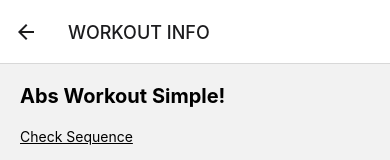
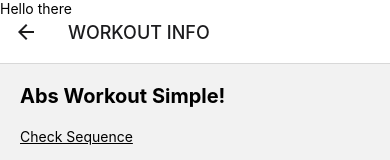
Before and after one commit to salehi-dev/gym-buddy-app, a React Native app: screen /Home in a window 390 px wide. Both pictures are taken after a click on the element 195 px from the left and 175 px from the top of the page. Shown: the top 160 px of the page. Built offline with nearby package versions, Linux system fonts and the light colour scheme.

Commit message:
Feat: create Modal

```diff
--- a/src/screens/WorkoutDetailScreen.tsx
+++ b/src/screens/WorkoutDetailScreen.tsx
@@ -1,4 +1,4 @@
-import { View, Text, StyleSheet, TouchableOpacity } from "react-native";
+import { View, Text, StyleSheet, Modal } from "react-native";
 import { NativeStackScreenProps } from "@react-navigation/native-stack";
 import { RootStackParamList } from "../navigations/Stack";
 import { useWorkoutBySlug } from "../hooks/useWorkoutBySlug";
@@ -18,6 +18,9 @@ export default function WorkoutDetailScreen({ route }: Props) {
         text="Check Sequence"
         onPress={() => alert("Opening modal")}
       />
+      <Modal visible={true} transparent={true} animationType="slide">
+        <Text>Hello there</Text>
+      </Modal>
     </View>
   );
 }
```
